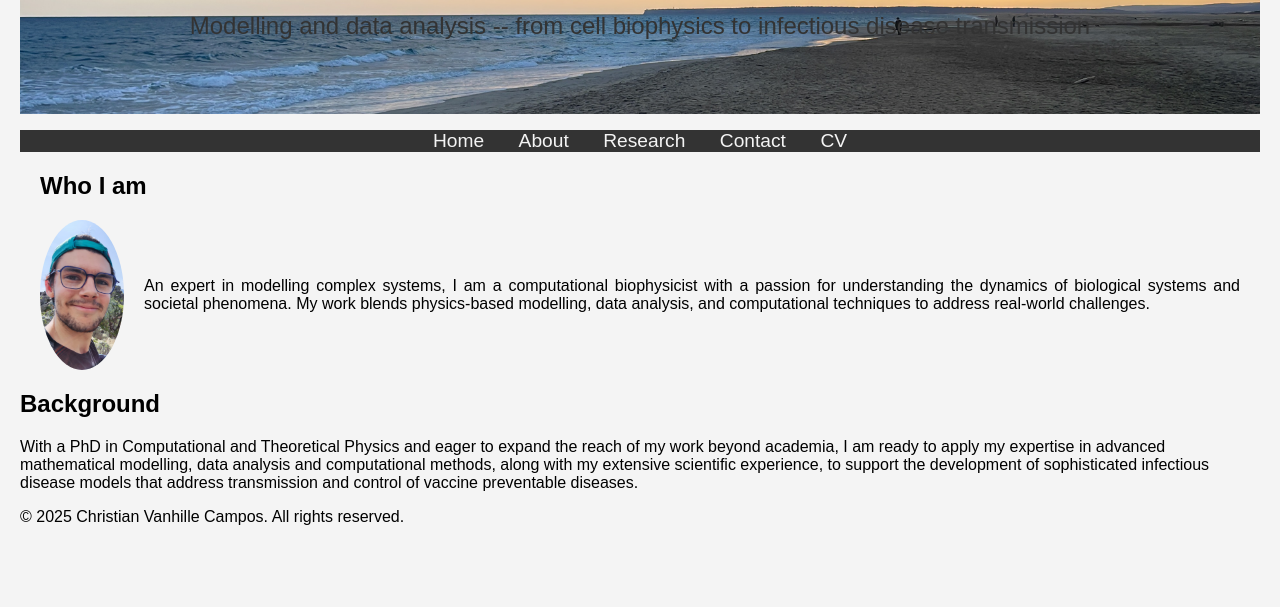
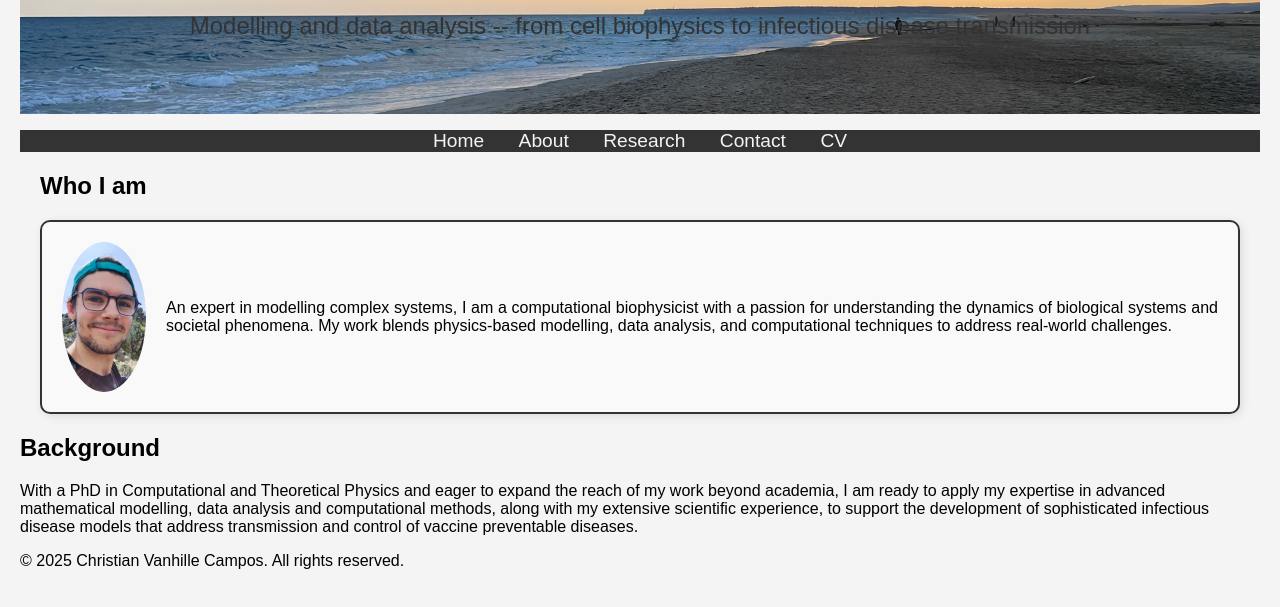
Before and after one commit to cvanhille/cvanhille.github.io, a plain HTML site: page about.html in a window 1280 px wide. Shown: the part 165-772 px from the top of the page. Drawn offline with Linux system fonts and the light colour scheme.

Commit message:
Playing around with the 'Who I am' section in the 'about' page

```diff
--- a/styles.css
+++ b/styles.css
@@ -47,6 +47,11 @@ nav ul li a {
     display: flex;
     align-items: center;
     gap: 20px; /* Space between image and text */
+    padding: 20px; /* Adds space inside the box */
+    border: 2px solid #333; /* Border color and thickness */
+    border-radius: 10px; /* Optional: Rounded corners */
+    background-color: #f9f9f9; /* Light background */
+    box-shadow: 2px 2px 10px rgba(0, 0, 0, 0.1); /* Optional: Soft shadow */
 }
 .profile-pic {
     width: 150px; /* Adjust size as needed */
```
